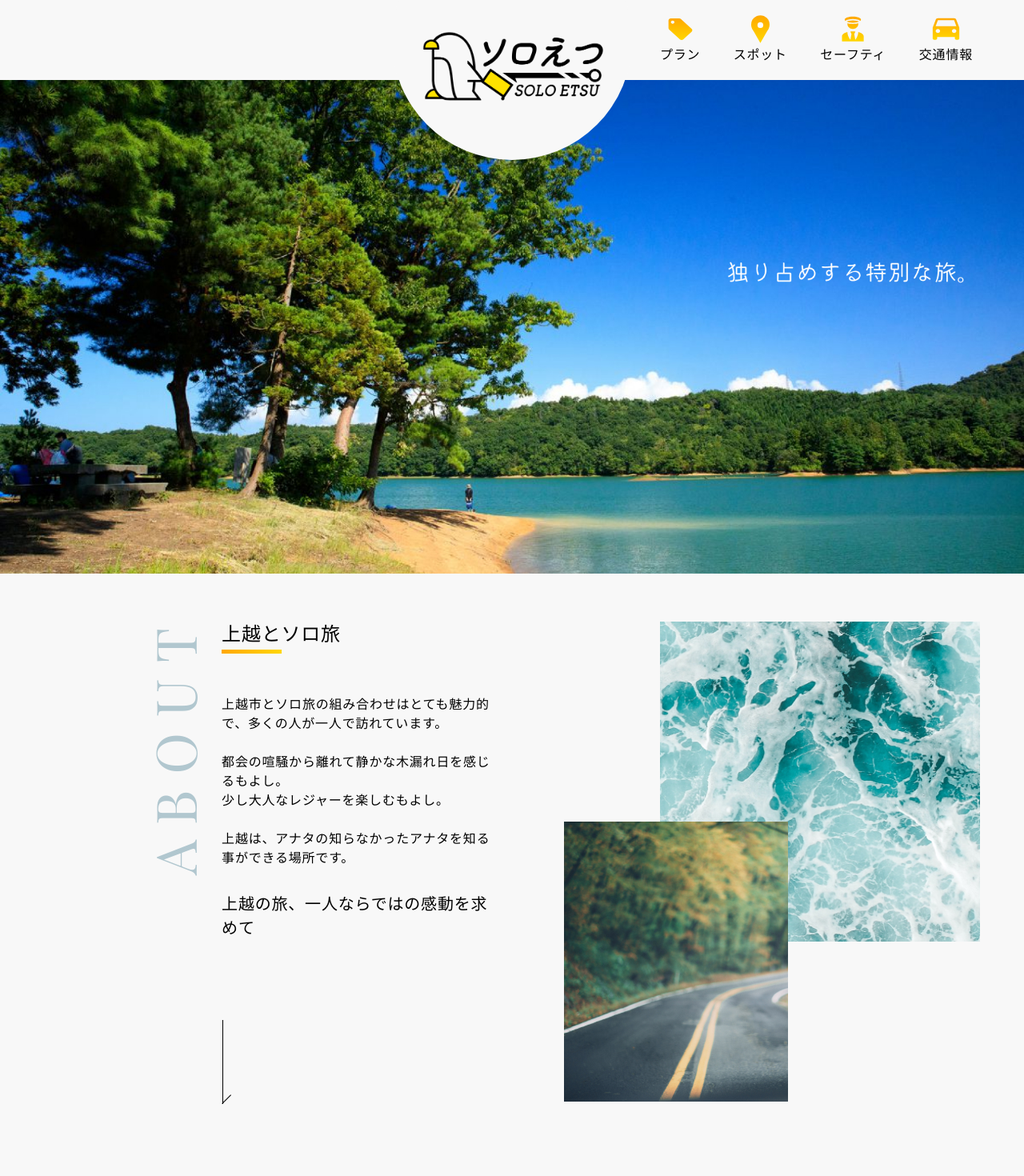
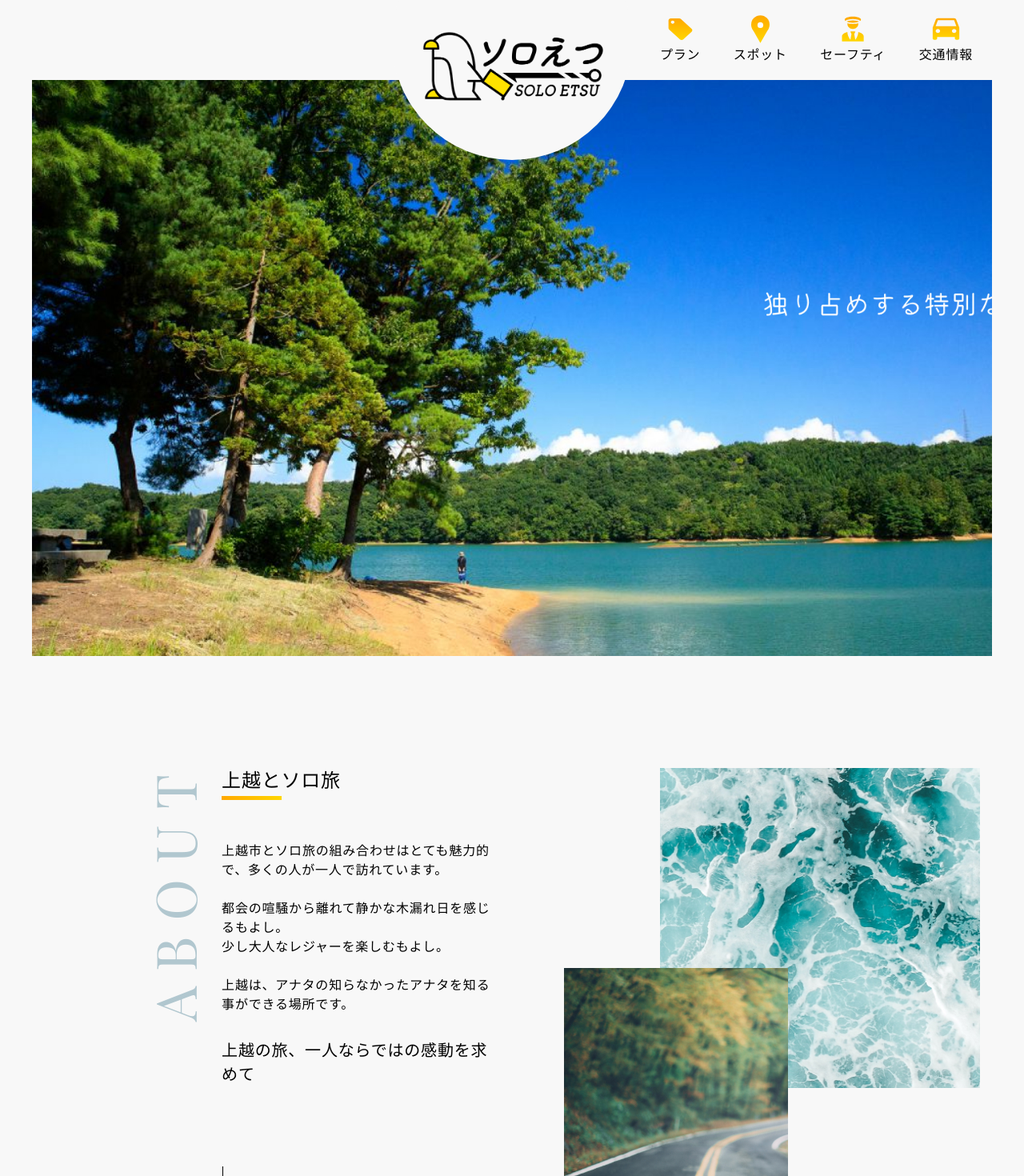
Before and after one commit to soloetsu/soloetsu_frontend, a React (Vite) app: page / in a window 1280 px wide. Shown: the top 1470 px of the page at 80% size. Built offline with nearby package versions, Linux system fonts and the light colour scheme; no server answers; a web font is replaced by a local one.

Commit message:
toppage調整

```diff
--- a/src/components/AboutArea/index.jsx
+++ b/src/components/AboutArea/index.jsx
@@ -6,9 +6,8 @@ import FONT_SIZE from "@/utils/fontSize";
 const DEFAULT_AREA = {
 	width: "80%",
 	height: "100vh",
-	margin: "auto",
 	display: "flex",
-	marginBottom: "0px",
+	margin: "80px auto 80px auto",
 };
 
 const DEFAULT_LEFT = {
--- a/src/pages/Index.jsx
+++ b/src/pages/Index.jsx
@@ -5,10 +5,24 @@ import PickupArea from "@/components/PickupArea";
 import Footer from "@/components/Footer";
 
 const Index = () => {
+	const MV = {
+		width: "100%",
+		height: "90vh",
+		backGroundColor: "#FFF",
+		padding: "0 40px",
+	};
+
+	const MV_IMG = {
+		width: "100%",
+		height: "100%",
+	};
+
 	return (
 		<>
 			<Header unique={true} />
-			<img src="/jpg/MainVisual.jpg" alt="top" />
+			<div style={MV}>
+				<img src="/jpg/MainVisual.jpg" alt="top" style={MV_IMG} />
+			</div>
 			<AboutArea />
 			<PickupArea />
 			<Footer />
```
